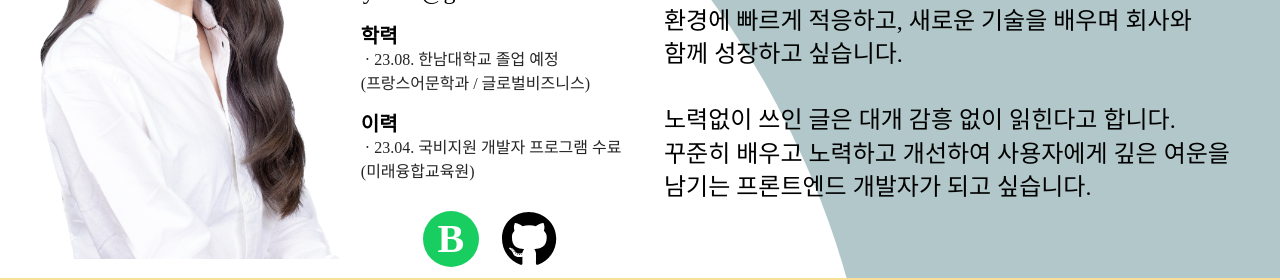
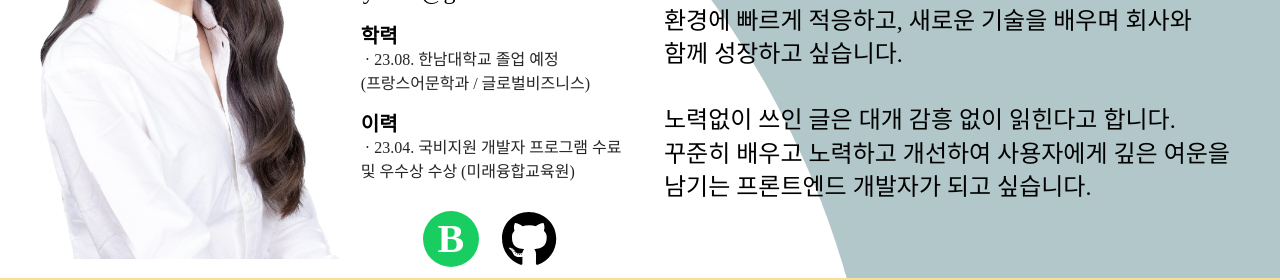
Before and after one commit to eunne2/Portfolio-site, a React (Create React App) app: page / in a window 1280 px wide. Shown: the part 1360-1640 px from the top of the page. Built offline with nearby package versions, Linux system fonts and the light colour scheme; a web font is replaced by a local one.

Commit message:
About Me → 내용 추가

```diff
--- a/src/components/AboutMe.js
+++ b/src/components/AboutMe.js
@@ -73,7 +73,7 @@ function AboutMe() {
                 <ul className={styles.history}>
                   이력
                   <li className={styles.historyInfo}>
-                    &nbsp;· 23.04. 국비지원 개발자 프로그램 수료
+                    &nbsp;· 23.04. 국비지원 개발자 프로그램 수료 및 우수상 수상
                     (미래융합교육원)
                   </li>
                 </ul>
```
